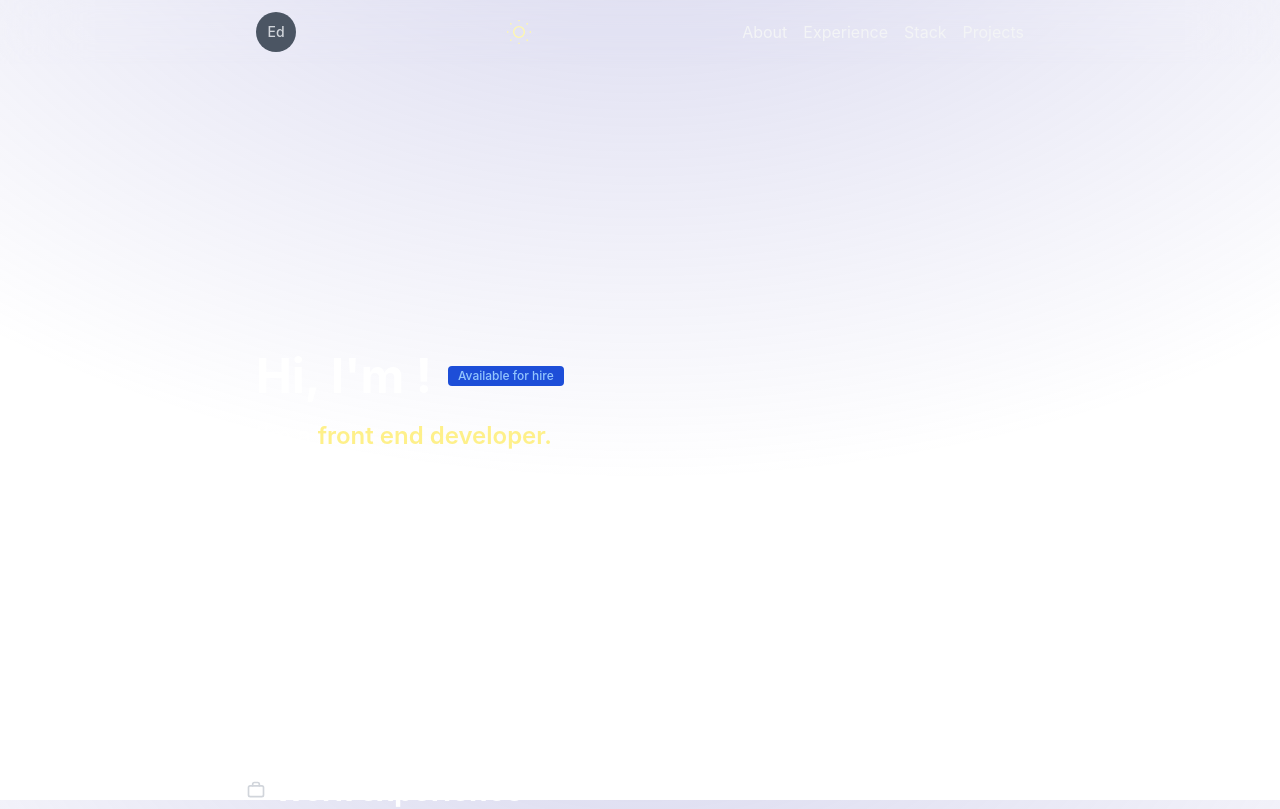
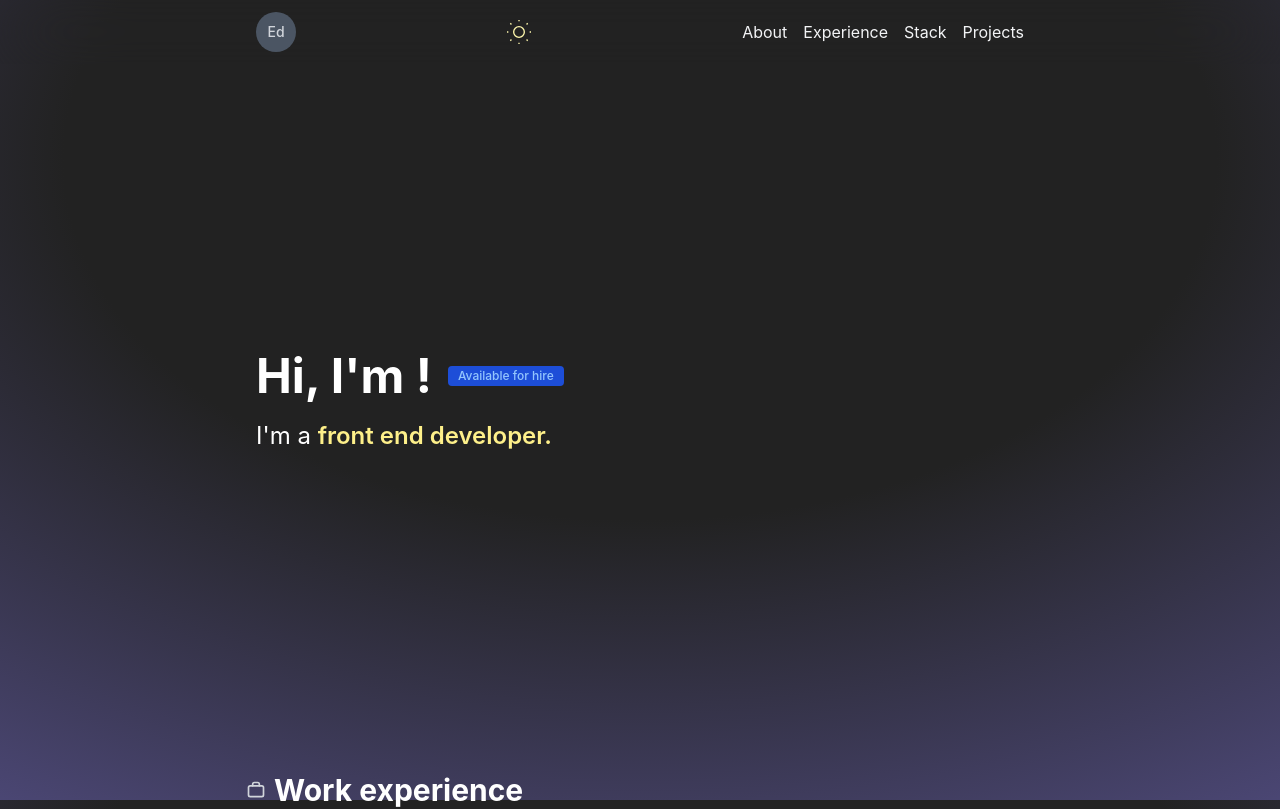
Before and after one commit to EduardoGarciaEnriquez/carlos-garcia-portfolio, a React (Vite) app: page / in a window 1280 px wide. Shown: the top 809 px of the page. Built offline with nearby package versions, Linux system fonts and the light colour scheme; no server answers.

Commit message:
fix[theme]: 🐛 dark theme gradient.

```diff
--- a/src/layouts/home.tsx
+++ b/src/layouts/home.tsx
@@ -4,7 +4,7 @@ import HomeHeader from '../components/home/header'
 
 const HomeLayout = ({ children }: { children: React.ReactElement }) => {
   return (
-    <div className="min-h-[100vh] pb-10 transition-all duration-500 ease-in-out bg-[radial-gradient(150%_150%_at_50%_20%,#fff_40%,#63e_100%)] dark:bg-[radial-gradient(ellipse_80%_80%_at_50%_-20%,rgba(120,119,198,0.3),rgba(255,255,255,0))] bg-fixed">
+    <div className="min-h-[100vh] pb-10 transition-all duration-500 ease-in-out bg-[radial-gradient(150%_150%_at_50%_20%,#fff_40%,#63e_100%)] dark:bg-[radial-gradient(150%_150%_at_50%_20%,#222_30%,#786fcf_100%)] bg-fixed">
       <HomeHeader />
       <div className="md:pt-16 pt-[5rem] w-[90vw] max-w-[768px] mx-auto">
         {children}
--- a/tailwind.config.js
+++ b/tailwind.config.js
@@ -5,5 +5,5 @@ module.exports = {
     extend: {},
   },
   plugins: [],
-  darkMode: 'selector',
+  darkMode: 'class',
 }
```
